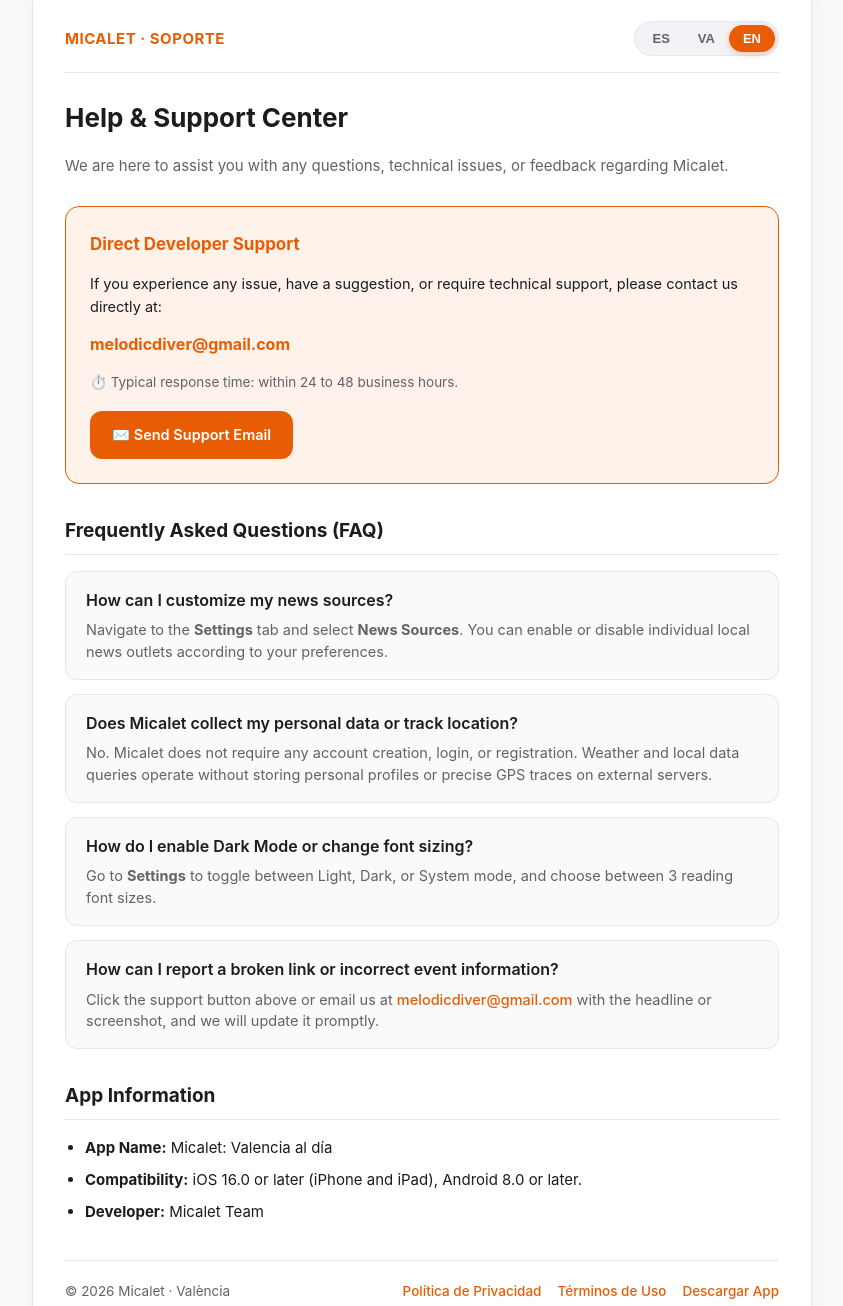
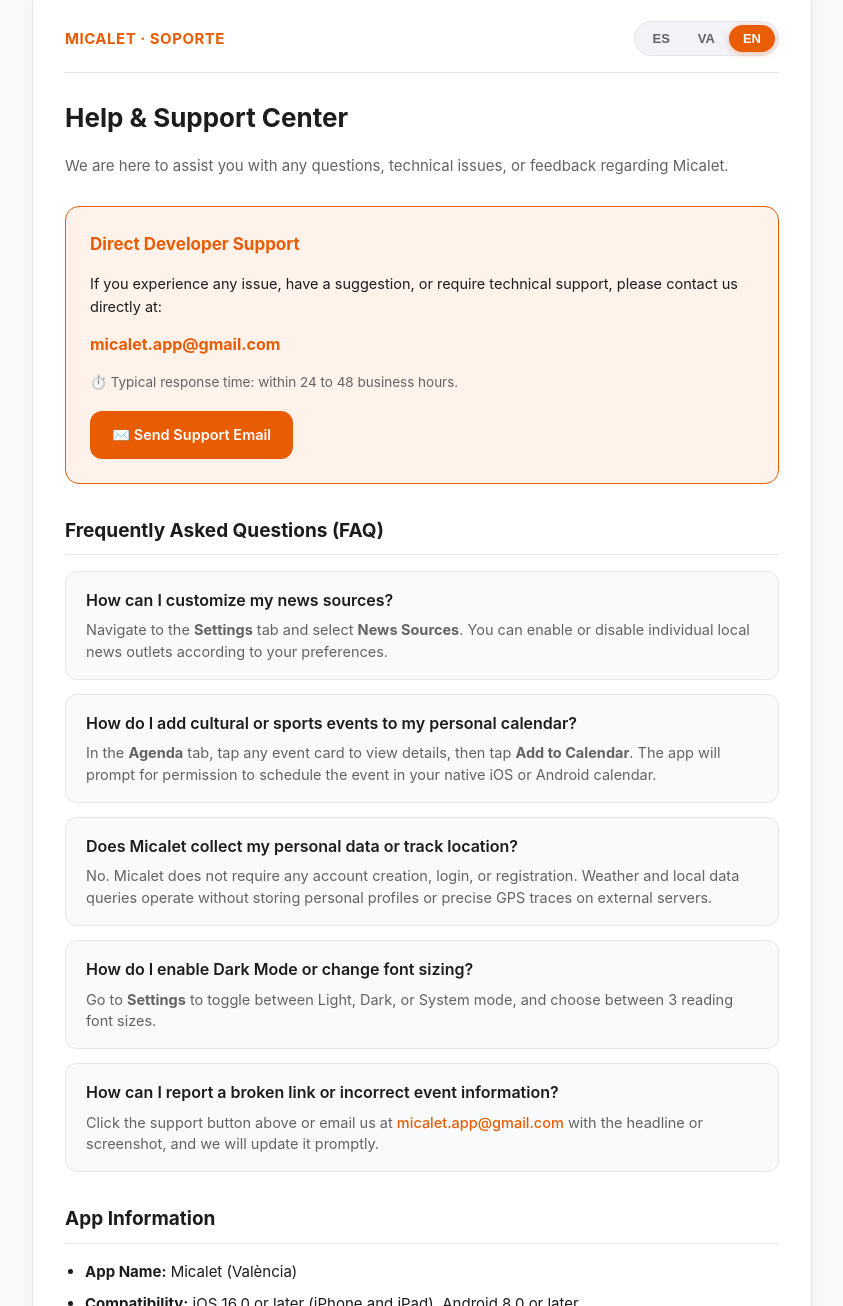
Before and after one commit to melodicdiver/micalet, a plain HTML site: page public/contact.html in a window 1280 px wide. Shown: the part 48-1354 px from the top of the page, without its empty margins (218-1061 px from the left). Drawn offline with Linux system fonts and the light colour scheme.

Commit message:
Update contact.html

```diff
--- a/public/contact.html
+++ b/public/contact.html
@@ -268,9 +268,9 @@
       <div class="support-card">
         <h3>Contacto Directo con el Equipo de Desarrollo</h3>
         <p>Si experimentas algún fallo en la aplicación, tienes una sugerencia o requieres asistencia técnica, escríbenos directamente a:</p>
-        <p><a href="mailto:melodicdiver@gmail.com?subject=[Micalet%20Soporte]%20Consulta%20o%20Incidencia" class="email-link">melodicdiver@gmail.com</a></p>
+        <p><a href="mailto:micalet.app@gmail.com?subject=[Micalet%20Soporte]%20Consulta%20o%20Incidencia" class="email-link">micalet.app@gmail.com</a></p>
         <p style="font-size: 13.5px; color: var(--text-muted);">⏱️ Plazo habitual de respuesta: entre 24 y 48 horas laborables.</p>
-        <a href="mailto:melodicdiver@gmail.com?subject=[Micalet%20Soporte]%20Consulta%20o%20Incidencia" class="cta-btn">
+        <a href="mailto:micalet.app@gmail.com?subject=[Micalet%20Soporte]%20Consulta%20o%20Incidencia" class="cta-btn">
           ✉️ Enviar correo de soporte
         </a>
       </div>
@@ -280,6 +280,11 @@
       <div class="faq-item">
         <div class="faq-question">¿Cómo personalizo las fuentes de noticias que quiero leer?</div>
         <div class="faq-answer">En la pestaña de <strong>Ajustes</strong>, accede a la sección <strong>Fuentes de noticias</strong>. Puedes activar o desactivar medios locales valencianos de forma individual según tus preferencias editoriales.</div>
+      </div>
+
+      <div class="faq-item">
+        <div class="faq-question">¿Cómo añado un evento cultural o deportivo a mi calendario?</div>
+        <div class="faq-answer">En la pestaña de <strong>Agenda</strong>, pulsa sobre cualquier evento para ver su detalle y haz clic en el botón <strong>Añadir al calendario</strong>. La aplicación te solicitará permiso para crear la cita directamente en tu calendario nativo de iOS o Android.</div>
       </div>
 
       <div class="faq-item">
@@ -294,7 +299,7 @@
 
       <div class="faq-item">
         <div class="faq-question">¿Cómo puedo reportar un enlace roto o un error en la información?</div>
-        <div class="faq-answer">Pulsa en el botón superior o envíanos un correo a <a href="mailto:melodicdiver@gmail.com">melodicdiver@gmail.com</a> indicando el título de la noticia o el evento. Lo corregiremos a la mayor brevedad.</div>
+        <div class="faq-answer">Pulsa en el botón superior o envíanos un correo a <a href="mailto:micalet.app@gmail.com">micalet.app@gmail.com</a> indicando el título de la noticia o el evento. Lo corregiremos a la mayor brevedad.</div>
       </div>
 
       <h2>Información de la Aplicación</h2>
@@ -313,9 +318,9 @@
       <div class="support-card">
         <h3>Contacte Directe amb l'Equip de Desenvolupament</h3>
         <p>Si experimentes alguna errada en l'aplicació, tens un suggeriment o requereixes assistència tècnica, escriu-nos directament a:</p>
-        <p><a href="mailto:melodicdiver@gmail.com?subject=[Micalet%20Suport]%20Consulta%20o%20Incid%C3%A8ncia" class="email-link">melodicdiver@gmail.com</a></p>
+        <p><a href="mailto:micalet.app@gmail.com?subject=[Micalet%20Suport]%20Consulta%20o%20Incid%C3%A8ncia" class="email-link">micalet.app@gmail.com</a></p>
         <p style="font-size: 13.5px; color: var(--text-muted);">⏱️ Termini habitual de resposta: entre 24 i 48 hores laborables.</p>
-        <a href="mailto:melodicdiver@gmail.com?subject=[Micalet%20Suport]%20Consulta%20o%20Incid%C3%A8ncia" class="cta-btn">
+        <a href="mailto:micalet.app@gmail.com?subject=[Micalet%20Suport]%20Consulta%20o%20Incid%C3%A8ncia" class="cta-btn">
           ✉️ Enviar correu de suport
         </a>
       </div>
@@ -325,6 +330,11 @@
       <div class="faq-item">
         <div class="faq-question">Com personalitze les fonts de notícies que vull llegir?</div>
         <div class="faq-answer">En la pestanya d'<strong>Ajustos</strong>, accedix a la secció <strong>Fonts de notícies</strong>. Pots activar o desactivar mitjans locals valencians de manera individual segons les teues preferències.</div>
+      </div>
+
+      <div class="faq-item">
+        <div class="faq-question">Com afig un esdeveniment cultural o esportiu al meu calendari?</div>
+        <div class="faq-answer">En la pestanya d'<strong>Agenda</strong>, prem sobre qualsevol esdeveniment per a vore el seu detall i fes clic en el botó <strong>Afegir al calendari</strong>. L'aplicació et demanarà permís per a crear la cita directament en el teu calendari d'iOS o Android.</div>
       </div>
 
       <div class="faq-item">
@@ -339,7 +349,7 @@
 
       <div class="faq-item">
         <div class="faq-question">Com puc avisar d'un enllaç trencat o una errada en la informació?</div>
-        <div class="faq-answer">Prem en el botó superior o envia'ns un correu a <a href="mailto:melodicdiver@gmail.com">melodicdiver@gmail.com</a> indicant el títol de la notícia o esdeveniment. Ho revisarem ràpidament.</div>
+        <div class="faq-answer">Prem en el botó superior o envia'ns un correu a <a href="mailto:micalet.app@gmail.com">micalet.app@gmail.com</a> indicant el títol de la notícia o esdeveniment. Ho revisarem ràpidament.</div>
       </div>
 
       <h2>Informació de l'Aplicació</h2>
@@ -358,9 +368,9 @@
       <div class="support-card">
         <h3>Direct Developer Support</h3>
         <p>If you experience any issue, have a suggestion, or require technical support, please contact us directly at:</p>
-        <p><a href="mailto:melodicdiver@gmail.com?subject=[Micalet%20Support]%20Inquiry%20or%20Issue" class="email-link">melodicdiver@gmail.com</a></p>
+        <p><a href="mailto:micalet.app@gmail.com?subject=[Micalet%20Support]%20Inquiry%20or%20Issue" class="email-link">micalet.app@gmail.com</a></p>
         <p style="font-size: 13.5px; color: var(--text-muted);">⏱️ Typical response time: within 24 to 48 business hours.</p>
-        <a href="mailto:melodicdiver@gmail.com?subject=[Micalet%20Support]%20Inquiry%20or%20Issue" class="cta-btn">
+        <a href="mailto:micalet.app@gmail.com?subject=[Micalet%20Support]%20Inquiry%20or%20Issue" class="cta-btn">
           ✉️ Send Support Email
         </a>
       </div>
@@ -370,6 +380,11 @@
       <div class="faq-item">
         <div class="faq-question">How can I customize my news sources?</div>
         <div class="faq-answer">Navigate to the <strong>Settings</strong> tab and select <strong>News Sources</strong>. You can enable or disable individual local news outlets according to your preferences.</div>
+      </div>
+
+      <div class="faq-item">
+        <div class="faq-question">How do I add cultural or sports events to my personal calendar?</div>
+        <div class="faq-answer">In the <strong>Agenda</strong> tab, tap any event card to view details, then tap <strong>Add to Calendar</strong>. The app will prompt for permission to schedule the event in your native iOS or Android calendar.</div>
       </div>
 
       <div class="faq-item">
@@ -384,12 +399,12 @@
 
       <div class="faq-item">
         <div class="faq-question">How can I report a broken link or incorrect event information?</div>
-        <div class="faq-answer">Click the support button above or email us at <a href="mailto:melodicdiver@gmail.com">melodicdiver@gmail.com</a> with the headline or screenshot, and we will update it promptly.</div>
+        <div class="faq-answer">Click the support button above or email us at <a href="mailto:micalet.app@gmail.com">micalet.app@gmail.com</a> with the headline or screenshot, and we will update it promptly.</div>
       </div>
 
       <h2>App Information</h2>
       <ul>
-        <li><strong>App Name:</strong> Micalet: Valencia al día </li>
+        <li><strong>App Name:</strong> Micalet (València)</li>
         <li><strong>Compatibility:</strong> iOS 16.0 or later (iPhone and iPad), Android 8.0 or later.</li>
         <li><strong>Developer:</strong> Micalet Team</li>
       </ul>
```
